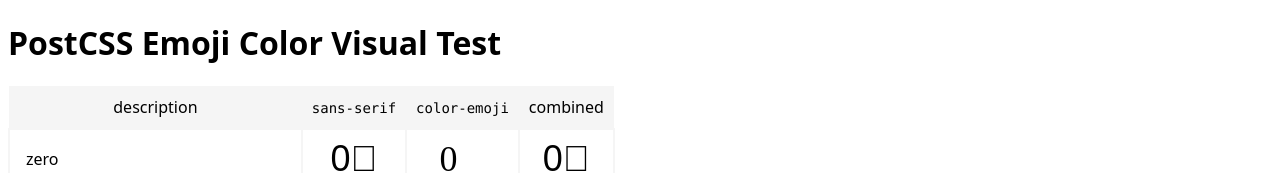
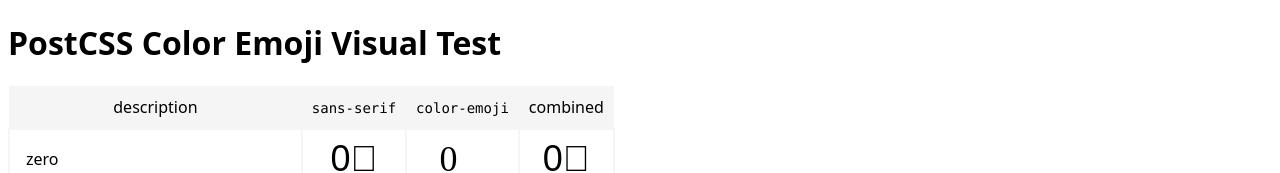
Before and after one commit to philipbordallo/postcss-color-emoji, a website: page docs/index.html in a window 1280 px wide. Shown: the top 173 px of the page. Drawn offline with Linux system fonts and the light colour scheme.

Commit message:
Clean up

```diff
--- a/docs/index.html
+++ b/docs/index.html
@@ -7,7 +7,7 @@
 </head>
 <body>
 
-  <h1>PostCSS Emoji Color Visual Test</h1>
+  <h1>PostCSS Color Emoji Visual Test</h1>
 
   <aside>
     <a href="https://github.com/philipbordallo/postcss-color-emoji">&larr; Back to Github</a>
```
Also changed, not shown: README.md, 1 other file.
